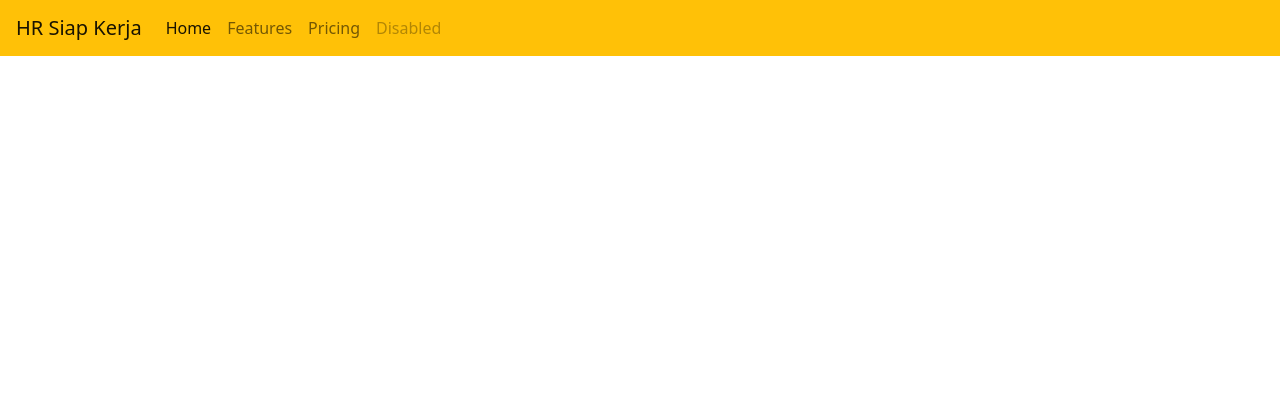
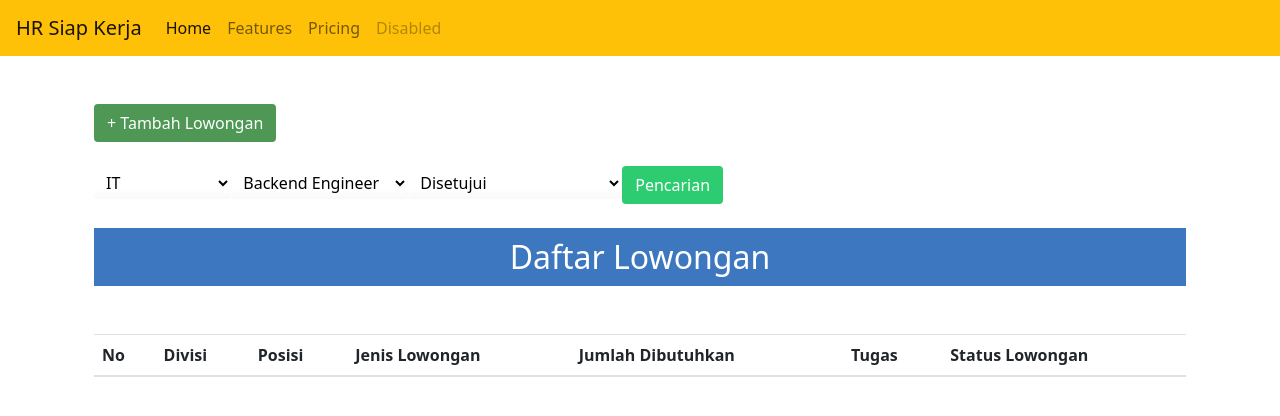
Before and after one commit to kevinasyraf/vue-hrsiapkerja, a Vue app: page /lowongan in a window 1280 px wide. Shown: the top 416 px of the page. Built offline with nearby package versions, Linux system fonts and the light colour scheme; the HTML template or start-up script is replaced by a standard one.

Commit message:
Adding DaftarLowongan

```diff
--- a/src/components/DaftarLowongan.vue
+++ b/src/components/DaftarLowongan.vue
@@ -0,0 +1,67 @@
+<template xmlns:th="http://www.w3.org/1999/xhtml">
+  <div class="container mt-5">
+    <a th:href="@{/tambahlowongan}" class="btn button">+ Tambah Lowongan</a>
+    <br><br>
+    <select name="divisi" id="divisi">
+      <option value="it">IT</option>
+      <option value="hr">HR</option>
+      <option value="finance">Finance</option>
+    </select>
+    <select name="posisi" id="posisi">
+      <option value="be">Backend Engineer</option>
+      <option value="fe">Frontend Engineer</option>
+    </select>
+    <select name="statusLowongan" id="statusLowongan">
+      <option value="disetujui">Disetujui</option>
+      <option value="menungguPersetujuan">Menunggu Persetujuan</option>
+    </select>
+    <a th:href="@{/tambahlowongan}" class="btn button2">Pencarian</a>
+    <br><br>
+    <h2>Daftar Lowongan</h2>
+    <br><br>
+    <table class="table table-striped">
+      <thead>
+      <tr>
+        <th>No</th>
+        <th>Divisi</th>
+        <th>Posisi</th>
+        <th>Jenis Lowongan</th>
+        <th>Jumlah Dibutuhkan</th>
+        <th>Tugas</th>
+        <th>Status Lowongan</th>
+      </tr>
+      </thead>
+    </table>
+  </div>
+</template>
+
+{
+
+<style>
+.button{
+  background-color: #4E9755;
+  color: white;
+}
+select {
+  min-width: 15ch;
+  max-width: 30ch;
+  border: 1px solid var(--select-border);
+  border-radius: 0.25em;
+  padding: 0.25em 0.5em;
+  cursor: pointer;
+  line-height: 1.1;
+  background-color: #fff;
+  background-image: linear-gradient(to top, #f9f9f9, #fff 33%);
+}
+.button2{
+  background-color: #2ECC71;
+  color: white;
+}
+h2 {
+  padding: 10px;
+  background-color: #3C77BF;
+  margin: 0;
+  color: white;
+  text-align: center;
+}
+</style>
```
Also changed, not shown: 1 other file (tests, documents, lock files or other folders).
